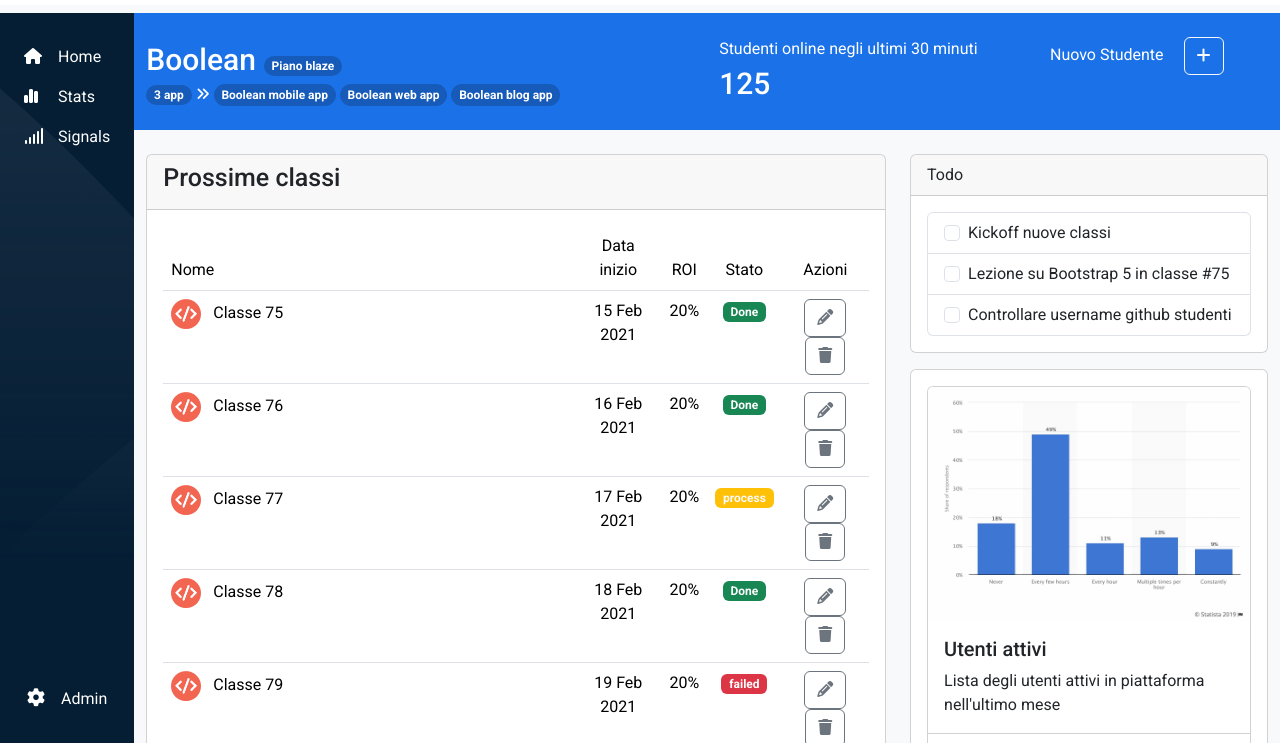
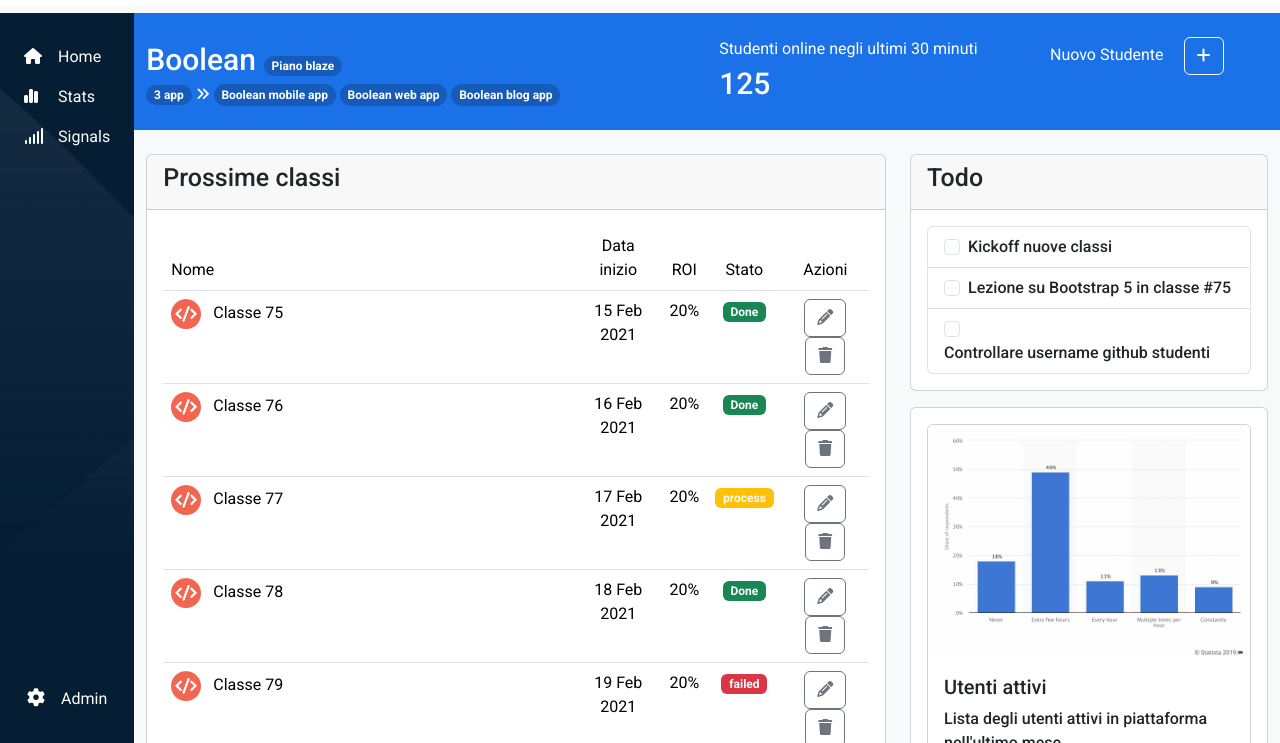
Before and after one commit to giorgiagalbullicavazzini/html-css-bootstrap-dashboard, a plain HTML site: page index.html in a window 1280 px wide. Shown: the part 57-800 px from the top of the page. Drawn offline with nearby package versions, Linux system fonts and the light colour scheme.

Commit message:
main stats style

```diff
--- a/index.html
+++ b/index.html
@@ -380,20 +380,20 @@
             <div class="col-12 col-lg-4">
               <!-- To do -->
               <div class="card mb-3">
-                <div class="card-header">Todo</div>
+                <div class="card-header"><h2>Todo</h2></div>
                 <div class="card-body text-secondary">
                   <ul class="list-group">
                     <li class="list-group-item">
                       <input class="form-check-input me-1" type="checkbox" value="" id="firstCheckbox">
-                      <label class="form-check-label" for="firstCheckbox">Kickoff nuove classi</label>
+                      <label class="form-check-label" for="firstCheckbox"><strong>Kickoff nuove classi</strong></label>
                     </li>
                     <li class="list-group-item">
                       <input class="form-check-input me-1" type="checkbox" value="" id="secondCheckbox">
-                      <label class="form-check-label" for="secondCheckbox">Lezione su Bootstrap 5 in classe #75</label>
+                      <label class="form-check-label" for="secondCheckbox"><strong>Lezione su Bootstrap 5 in classe #75</strong></label>
                     </li>
                     <li class="list-group-item">
                       <input class="form-check-input me-1" type="checkbox" value="" id="thirdCheckbox">
-                      <label class="form-check-label" for="thirdCheckbox">Controllare username github studenti</label>
+                      <label class="form-check-label" for="thirdCheckbox"><strong>Controllare username github studenti</strong></label>
                     </li>
                   </ul>
                 </div>
@@ -407,7 +407,7 @@
                     <img src="img/stats.jpeg" class="card-img-top" alt="Statistiche degli utenti attivi">
                     <div class="card-body">
                       <h5 class="card-title">Utenti attivi</h5>
-                      <p class="card-text">Lista degli utenti attivi in piattaforma nell'ultimo mese</p>
+                      <p class="card-text"><strong>Lista degli utenti attivi in piattaforma nell'ultimo mese</strong></p>
                     </div>
                     <ul class="list-group list-group-flush">
                       <li class="list-group-item">Gennaio: 1200</li>
```
